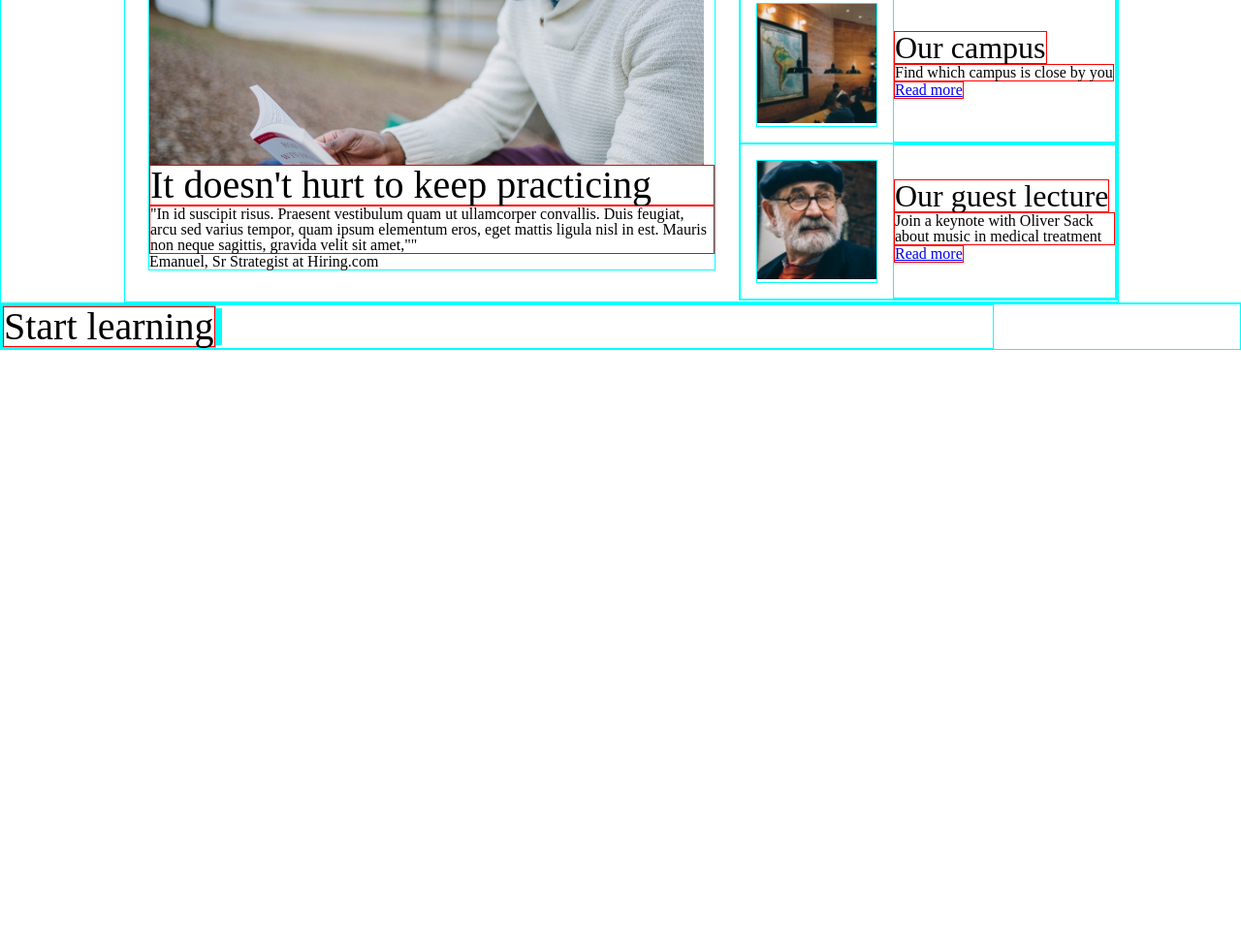
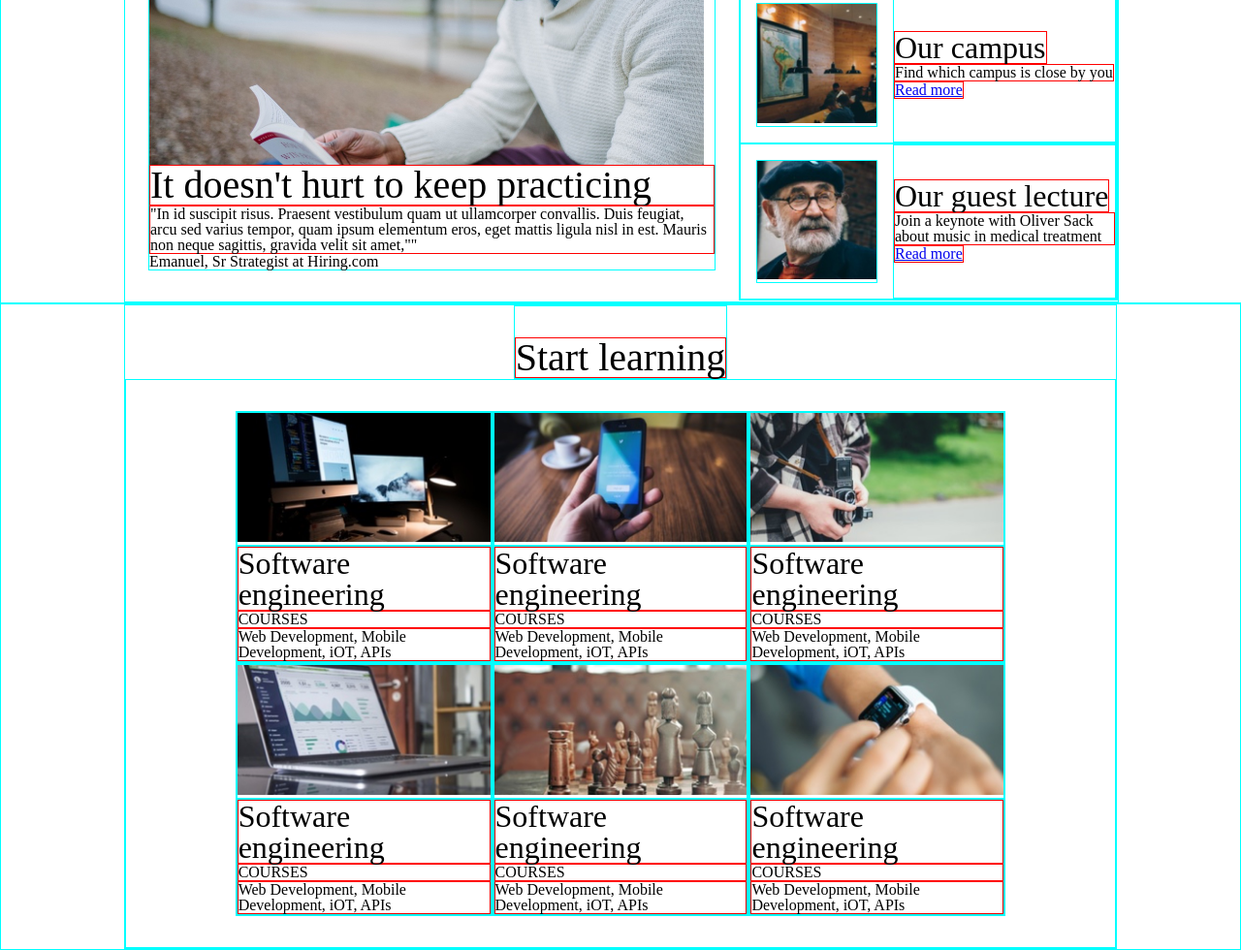
Before and after one commit to npoch/ColmarCapstone, a plain HTML site: page index.html in a window 1280 px wide. Shown: the part 1117-2097 px from the top of the page at 97% size. Before the commit the page ends 1478 px from the top, so only its background shows below. Drawn offline with Linux system fonts and the light colour scheme.

Commit message:
Add courses section-plane landed

```diff
--- a/Resources/CSS/style.css
+++ b/Resources/CSS/style.css
@@ -165,6 +165,42 @@ nav li:last-child{
 }
 
 /*Courses Section*/
+.courses{
+  display: flex;
+  align-items: center;
+  justify-content: center;
+}
+.courses .container{
+  display: flex;
+  flex-direction: column;
+  align-items: center;
+  justify-content: flex-start;
+}
+
+.banner{
+  padding: 2rem 0 0 0;
+}
+
+.grid{
+  display: flex;
+  flex-direction: row;
+  flex-wrap: wrap;
+  padding: 2rem 4.5rem;
+  align-items: flex-start;
+  justify-content: center;
+}
+
+.course-card{
+  display: flex;
+  flex-direction: column;
+  width: 30%;
+  justify-content: space-between;
+}
+
+.course-card-img img{
+  width: 100%;
+  height: auto;
+}
 
 /*Thesis Exisbits Section*/
 
--- a/index.html
+++ b/index.html
@@ -95,55 +95,67 @@
       <div class="grid">
         <div class="course-card soft-eng">
           <div class="course-card-img">
-
+            <img src="Resources/capstone_colmar_assets/images/course-software.jpg" alt="">
           </div>
           <div class="course-card-content">
-
+            <h3>Software engineering</h3>
+            <p>COURSES</p>
+            <p>Web Development, Mobile Development, iOT, APIs</p>
           </div>
         </div>
 
         <div class="course-card comp-art">
           <div class="course-card-img">
-
+            <img src="Resources/capstone_colmar_assets/images/course-computer-art.jpg" alt="">
           </div>
           <div class="course-card-content">
-
+            <h3>Software engineering</h3>
+            <p>COURSES</p>
+            <p>Web Development, Mobile Development, iOT, APIs</p>
           </div>
         </div>
 
         <div class="course-card design">
           <div class="course-card-img">
-
+            <img src="Resources/capstone_colmar_assets/images/course-design.jpg" alt="">
           </div>
           <div class="course-card-content">
-
+            <h3>Software engineering</h3>
+            <p>COURSES</p>
+            <p>Web Development, Mobile Development, iOT, APIs</p>
           </div>
         </div>
 
         <div class="course-card data">
           <div class="course-card-img">
-
+            <img src="Resources/capstone_colmar_assets/images/course-data.jpg" alt="">
           </div>
           <div class="course-card-content">
-
+            <h3>Software engineering</h3>
+            <p>COURSES</p>
+            <p>Web Development, Mobile Development, iOT, APIs</p>
           </div>
         </div>
 
         <div class="course-card business">
           <div class="course-card-img">
-
+            <img src="Resources/capstone_colmar_assets/images/course-business.jpg" alt="">
           </div>
           <div class="course-card-content">
-
+            <h3>Software engineering</h3>
+            <p>COURSES</p>
+            <p>Web Development, Mobile Development, iOT, APIs</p>
           </div>
         </div>
 
         <div class="course-card marketing">
           <div class="course-card-img">
-
+            <img src="Resources/capstone_colmar_assets/images/course-marketing.jpg" alt="">
           </div>
           <div class="course-card-content">
-
+            <h3>Software engineering</h3>
+            <p>COURSES</p>
+            <p>Web Development, Mobile Development, iOT, APIs</p>
           </div>
         </div>
       </div>
```
